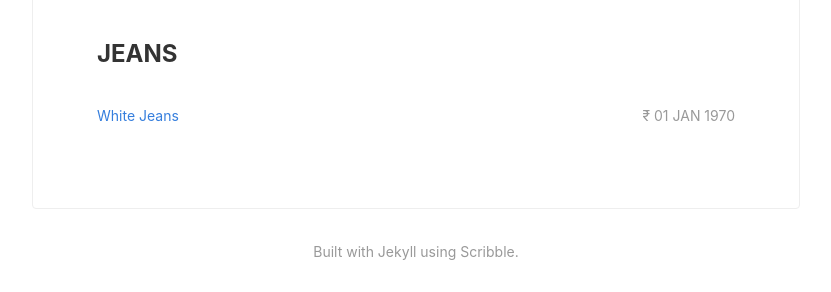
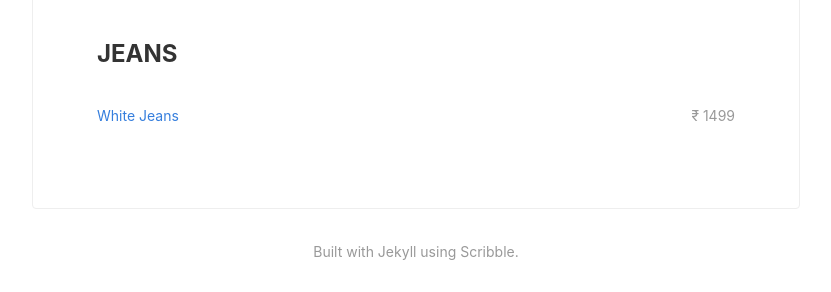
Before and after one commit to halobat/voguish, a Jekyll site: the page built from jeans.html, in a window 1280 px wide. Shown: the part 270-562 px from the top of the page, without its empty margins (224-1055 px from the left). Built offline with Jekyll 4.4.1, drawn with Linux system fonts in a browser that asks for light colours; nearby versions of some CDN libraries.

Commit message:
Update jeans.html

```diff
--- a/jeans.html
+++ b/jeans.html
@@ -7,7 +7,7 @@ title: Jeans
   {% for jean in site.jeans %}
     <li class="mv2">
       <a href="{{ site.url }}{{ jean.url }}" class="db pv1 link blue hover-mid-gray">
-      <time class="fr silver ttu">₹ {{ jean.price | date_to_string }} </time>
+      <time class="fr silver ttu">₹ {{ jean.price }} </time>
       {{ jean.name }}
       </a>
     </li>
```
